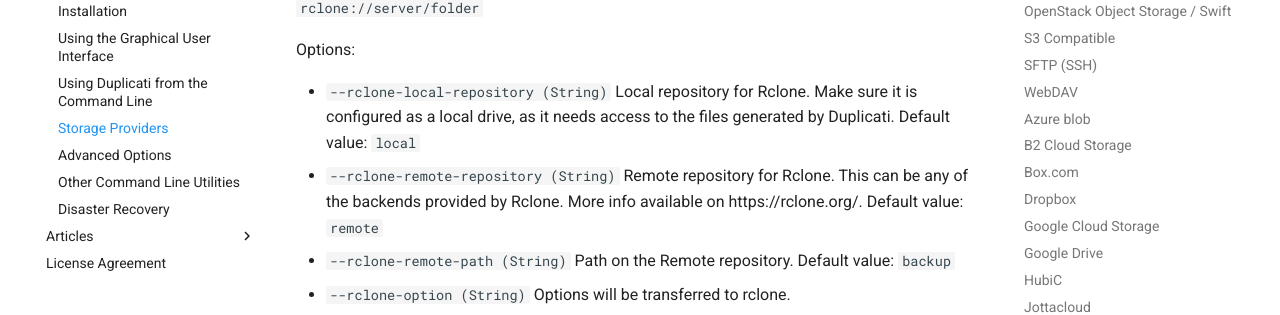
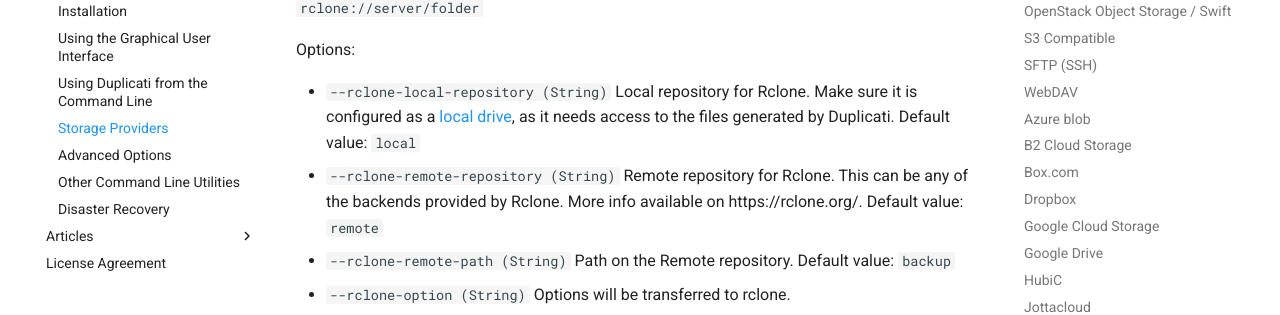
Before and after one commit to kees-z/DuplicatiDocs, an MkDocs documentation site: the page built from docs/05-storage-providers.md, in a window 1280 px wide and 900 px high, scrolled down 19255 px. Shown: the part 178-493 px from the top of the window. Built offline with MkDocs 1.6.1 and Material for MkDocs 9.7.7, drawn with Linux system fonts in a browser that asks for light colours; comment, search, counter and statistics services are not loaded; old or Windows-style settings are respelled for this version of MkDocs; part of the change alters nothing that is shown.

```diff
--- a/docs/05-storage-providers.md
+++ b/docs/05-storage-providers.md
@@ -734,7 +734,7 @@ URL Format:
 Options:
 
 * `--rclone-local-repository (String)`
-Local repository for Rclone. Make sure it is configured as a local drive, as it needs access to the files generated by Duplicati.
+Local repository for Rclone. Make sure it is configured as a [local drive](https://rclone.org/local/), as it needs access to the files generated by Duplicati.
 Default value: `local`
 * `--rclone-remote-repository (String)`
 Remote repository for Rclone. This can be any of the backends provided by Rclone. More info available on https://rclone.org/.
```
